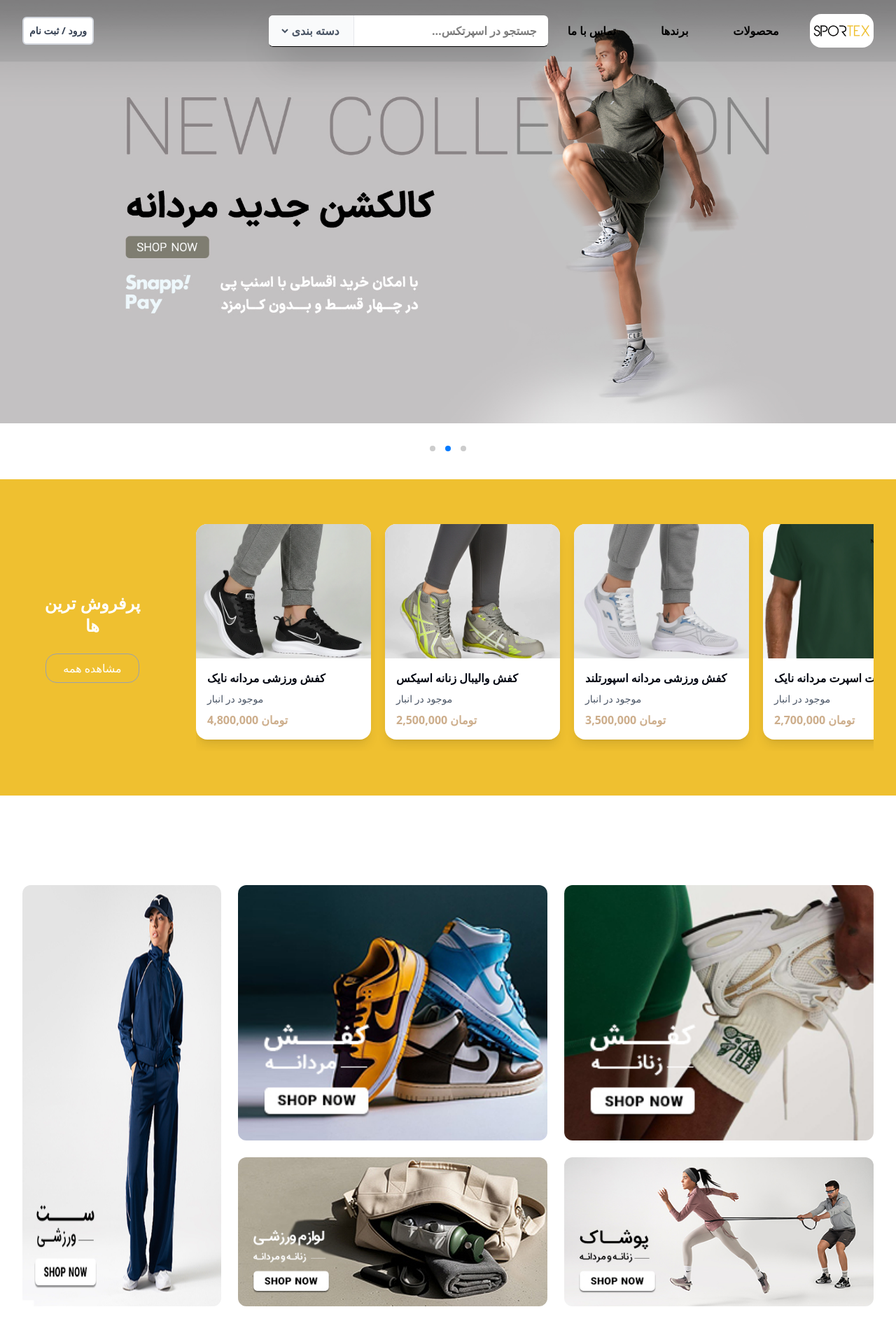
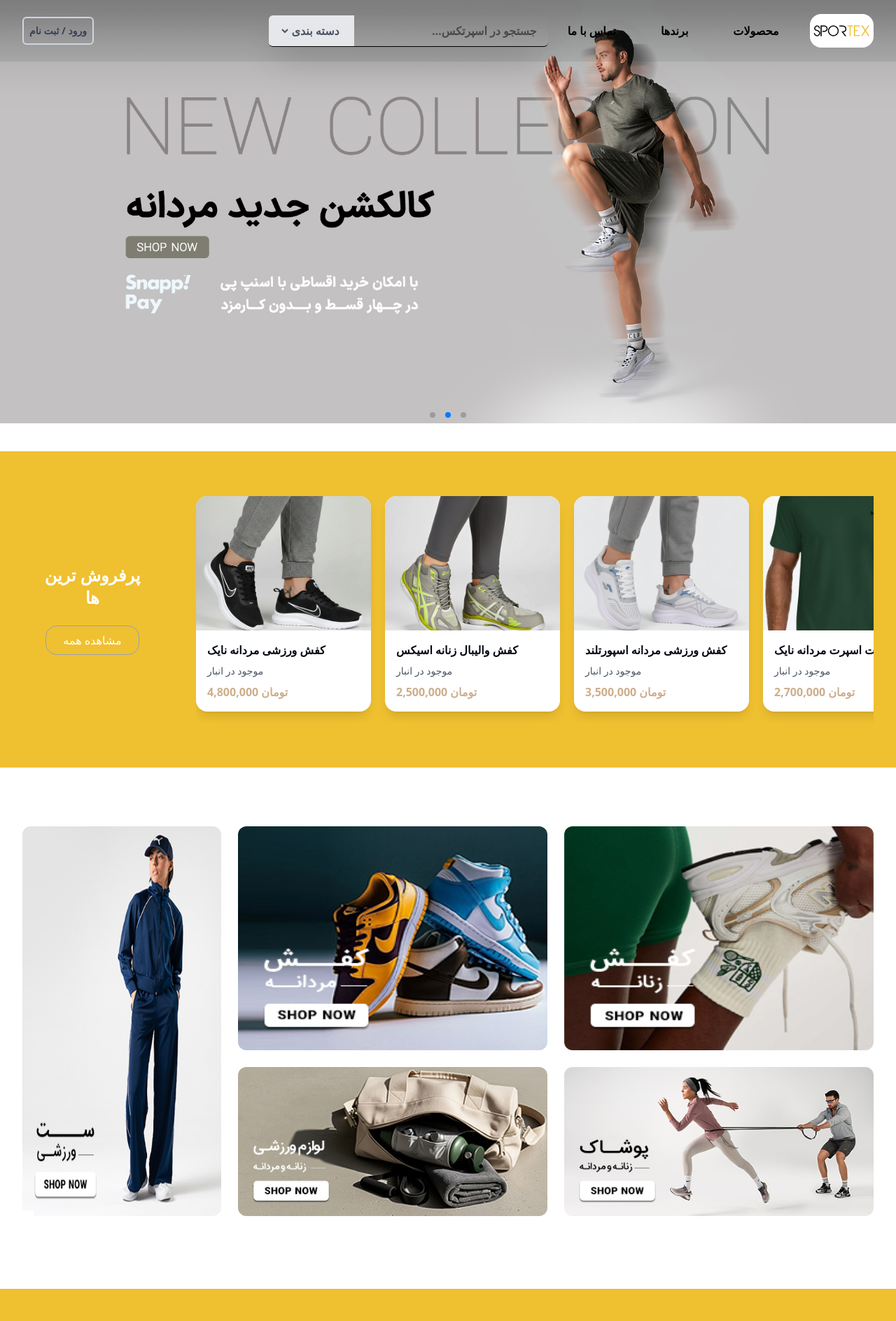
Before and after one commit to Ftm-brbri/final-project, a Next.js app: page / in a window 1280 px wide. Shown: the top 1888 px of the page at 70% size. Built offline with nearby package versions, Linux system fonts and the light colour scheme.

Commit message:
feat:update categories

```diff
--- a/src/components/products/categories.tsx
+++ b/src/components/products/categories.tsx
@@ -5,7 +5,7 @@
   const router = useRouter();
   return (
     <div className="text-center max-w-7xl px-4 md:px-8 flex flex-col items-center justify-center mx-auto my-10 md:my-16">
-      <div className="w-full  mt-8 md:mt-16 md:flex gap-3 md:gap-6">
+      <div className="w-full max-h-150 mt-8 md:mt-5 md:flex gap-3 md:gap-6">
         <div>
           <img
             alt="set-image-category"
@@ -14,17 +14,17 @@
             onClick={() => router.push(`/product?category=`)}
           />
         </div>
-        <div className="w-full h-full grid grid-cols-1 md:grid-cols-2 gap-3 md:gap-6">
+        <div className="w-full grid grid-cols-1 md:grid-cols-2 gap-3 md:gap-6">
           <img
             alt="shoes-image-category"
             src="/image/357-2.jpg"
-            className="w-full cursor-pointer rounded-lg md:rounded-xl hover:scale-105 transition-transform duration-300 "
+            className="w-full max-h-80 cursor-pointer rounded-lg md:rounded-xl hover:scale-105 transition-transform duration-300 "
             onClick={() => router.push(`/product?category=`)}
           />
           <img
             alt="shoes-category"
             src="/image/357-1.jpg"
-            className="w-full cursor-pointer rounded-lg md:rounded-xl hover:scale-105 transition-transform duration-300 "
+            className="w-full max-h-80 cursor-pointer rounded-lg md:rounded-xl hover:scale-105 transition-transform duration-300 "
             onClick={() => router.push(`/product?category=`)}
           />
           <img
--- a/src/components/products/customswiper.tsx
+++ b/src/components/products/customswiper.tsx
@@ -41,7 +41,7 @@
           </SwiperSlide>
         ))}
       </Swiper>
-      <div className="hero-pagination flex justify-center gap-1.5 mt-8"></div>
+      <div className="hero-pagination absolute bottom-6 w-full z-10 flex justify-center gap-1.5 [&_.swiper-pagination-bullet]:bg-gray-300 [&_.swiper-pagination-bullet]:opacity-100 [&_.swiper-pagination-bullet-active]!bg-gray-700"></div>
     </div>
   );
 }
--- a/src/components/products/most-saled.tsx
+++ b/src/components/products/most-saled.tsx
@@ -3,7 +3,7 @@
   return (
     <div className="w-full bg-primary py-10 md:py-16 mt-10">
       <div className="max-w-7xl mx-auto px-4 md:px-8">
-        <div className="flex col lg:flex-row items-center lg:items-stretch gap-8 lg:gap-12">
+        <div className="flex flex-col lg:flex-row items-center lg:items-stretch gap-8 lg:gap-12">
           <div className="flex flex-col justify-center items-center gap-6 min-w-50">
             <div className="text-white text-xl md:text-2xl font-bold px-5 text-center">
               پرفروش ترین ها
--- a/src/shared/components/Header.tsx
+++ b/src/shared/components/Header.tsx
@@ -44,13 +44,13 @@
             </ul>
           </div>
 
-          <div className="hidden lg:flex max-w-2xl mx-4 rounded-md overflow-hidden border-b shadow-2xl bg-white">
+          <div className="hidden lg:flex max-w-2xl mx-4 rounded-md overflow-hidden border-b shadow-2xl bg-transparent">
             <input
               type="text"
               placeholder="جستجو در اسپرتکس…"
               className="px-4 py-2.5 outline-none text-sm lg:text-base w-full"
             />
-            <div className="px-4 flex items-center border-r border-gray-200 text-gray-600 bg-gray-50">
+            <div className="px-4 flex items-center border-r border-gray-200 text-gray-600 bg-gray-200">
               <select className="bg-transparent outline-none cursor-pointer">
                 <option>دسته بندی</option>
               </select>
@@ -93,7 +93,7 @@
             <input
               type="text"
               placeholder="جستجو در اسپرتکس…"
-              className="w-full px-3 py-2 outline-none text-sm hover:bg-primary"
+              className="w-full px-3 py-2 outline-none text-sm "
             />
           </div>
         </div>
@@ -107,7 +107,7 @@
               <Link
                 href={item.href}
 
-                className="block px-6 py-4 text-gray-700 hover:bg-blue-50 hover:text-blue-600 transition-colors"
+                className="block px-6 py-4 text-gray-700 hover:bg-primary transition-colors"
                 onClick={() => setIsOpen(false)}
               >
                 {item.label}
@@ -124,7 +124,7 @@
   return (
     <div className="flex gap-2 lg:gap-4 items-center">
       <Link href={"/auth"}>
-        <button className="border-2 border-gray-300 text-gray-700 hover:bg-gray-50 transition-colors rounded-md px-3 py-1.5 md:p-2 text-xs md:text-sm font-semibold whitespace-nowrap bg-white">
+        <button className="border-2 border-gray-300 text-gray-700 hover:bg-white transition-colors rounded-md px-3 py-1.5 md:p-2 text-xs md:text-sm font-semibold whitespace-nowrap bg-transparent ">
           ورود / ثبت نام
         </button>
       </Link>
```
